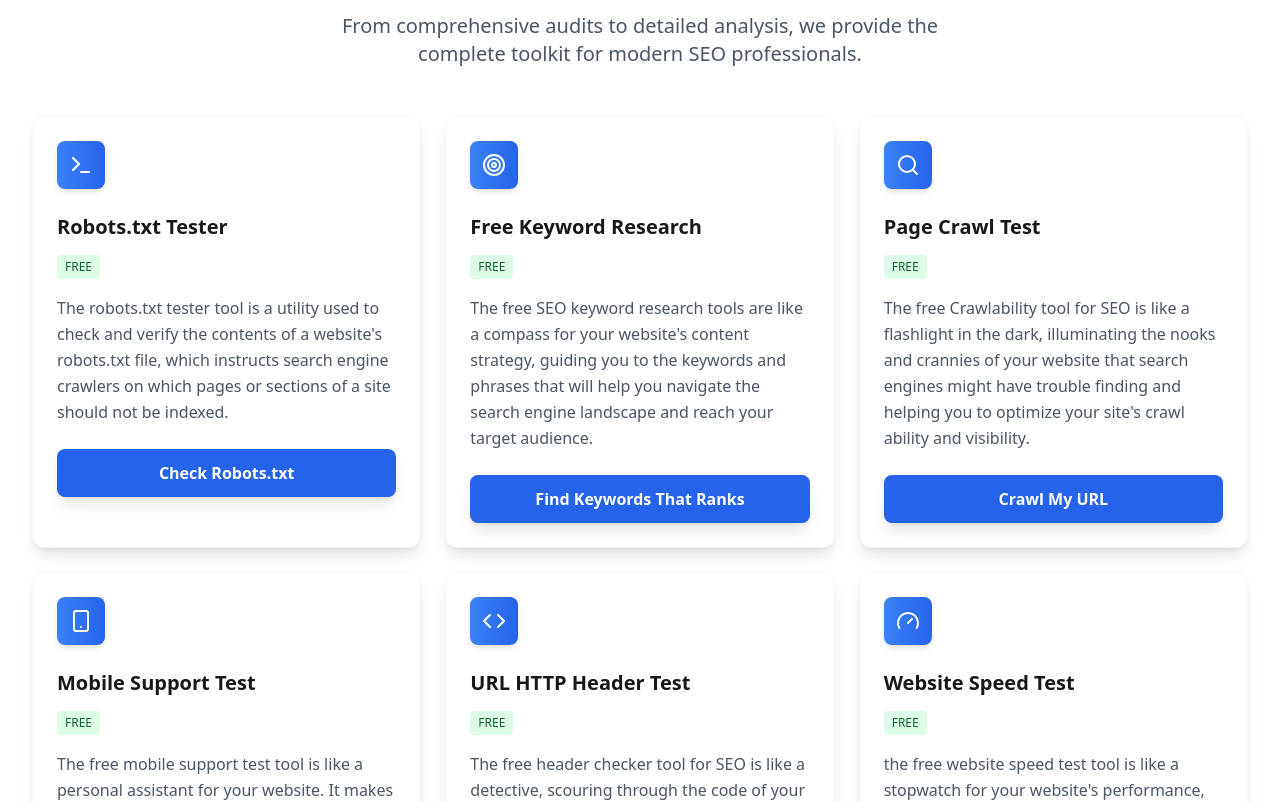
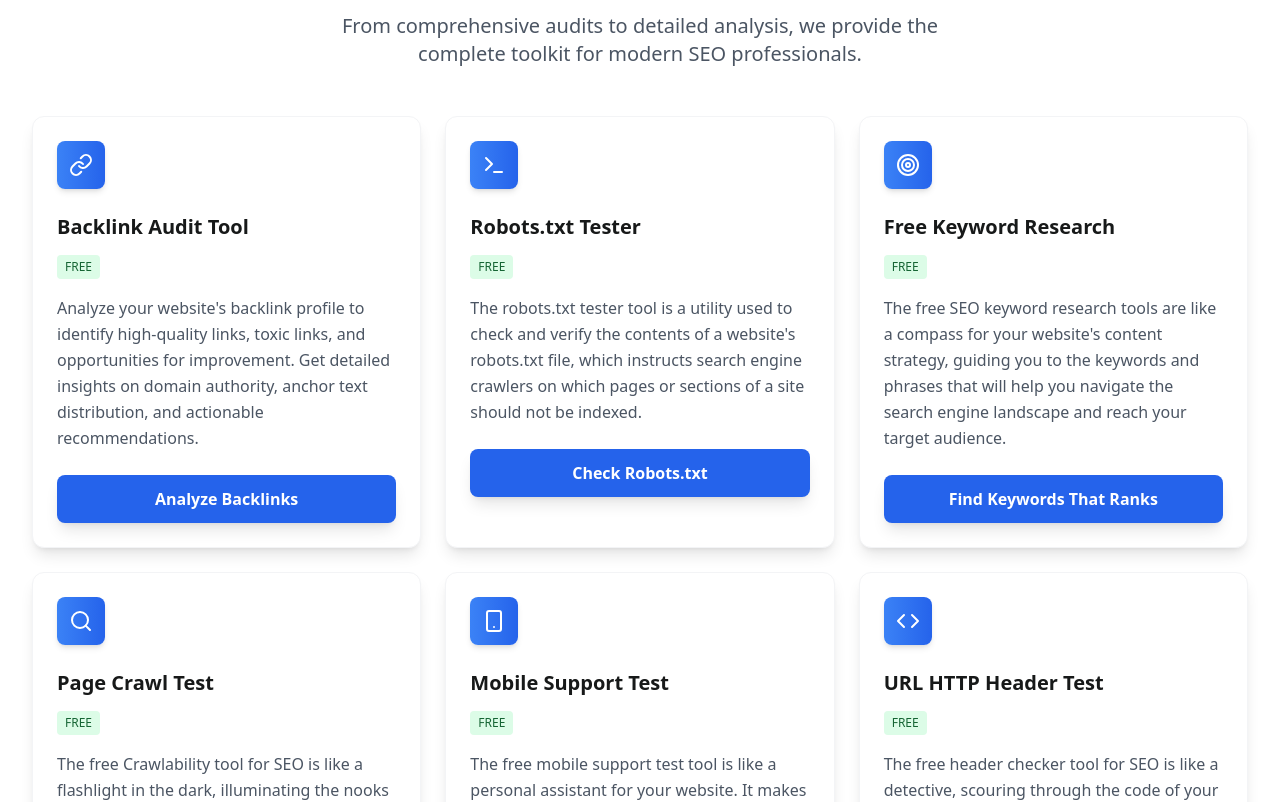
Before and after one commit to darkzOGx/linkrank.ai, a React (Vite) app: page /tools in a window 1280 px wide. Shown: the part 927-1729 px from the top of the page. Built offline with nearby package versions, Linux system fonts and the light colour scheme; no server answers.

Commit message:
Move Backlink Audit tool to first position in SEO Tools section

```diff
--- a/src/pages/SEOTools.jsx
+++ b/src/pages/SEOTools.jsx
@@ -3,6 +3,14 @@ import { Terminal, Search, Link, Smartphone, Gauge, FileText, Globe, Code, Targe
 import CredibilityLogos from '../components/CredibilityLogos';
 
 const seoTools = [
+  {
+    title: "Backlink Audit Tool",
+    description: "Analyze your website's backlink profile to identify high-quality links, toxic links, and opportunities for improvement. Get detailed insights on domain authority, anchor text distribution, and actionable recommendations.",
+    price: "FREE",
+    buttonText: "Analyze Backlinks",
+    icon: Link,
+    id: "backlink-audit"
+  },
   {
     title: "Robots.txt Tester",
     description: "The robots.txt tester tool is a utility used to check and verify the contents of a website's robots.txt file, which instructs search engine crawlers on which pages or sections of a site should not be indexed.",
@@ -154,14 +162,6 @@ const seoTools = [
     buttonText: "Generate LLMs.txt",
     icon: Cpu,
     id: "llms-generator"
-  },
-  {
-    title: "Backlink Audit Tool",
-    description: "Analyze your website's backlink profile to identify high-quality links, toxic links, and opportunities for improvement. Get detailed insights on domain authority, anchor text distribution, and actionable recommendations.",
-    price: "FREE",
-    buttonText: "Analyze Backlinks",
-    icon: Link,
-    id: "backlink-audit"
   }
 ];
 
--- a/src/pages/ToolPage.jsx
+++ b/src/pages/ToolPage.jsx
@@ -4,6 +4,10 @@ import { ArrowLeft } from 'lucide-react';
 import * as Tools from '../components/tools/AllTools';
 
 const seoTools = {
+  'backlink-audit': {
+    component: Tools.BacklinkAudit,
+    title: 'Backlink Audit Tool'
+  },
   'robots-tester': {
     component: Tools.RobotsTester,
     title: 'Robots.txt Tester'
@@ -79,10 +83,6 @@ const seoTools = {
   'llms-generator': {
     component: Tools.LLMsGenerator,
     title: 'Free LLMs.txt Generator'
-  },
-  'backlink-audit': {
-    component: Tools.BacklinkAudit,
-    title: 'Backlink Audit Tool'
   }
 };
 
```
